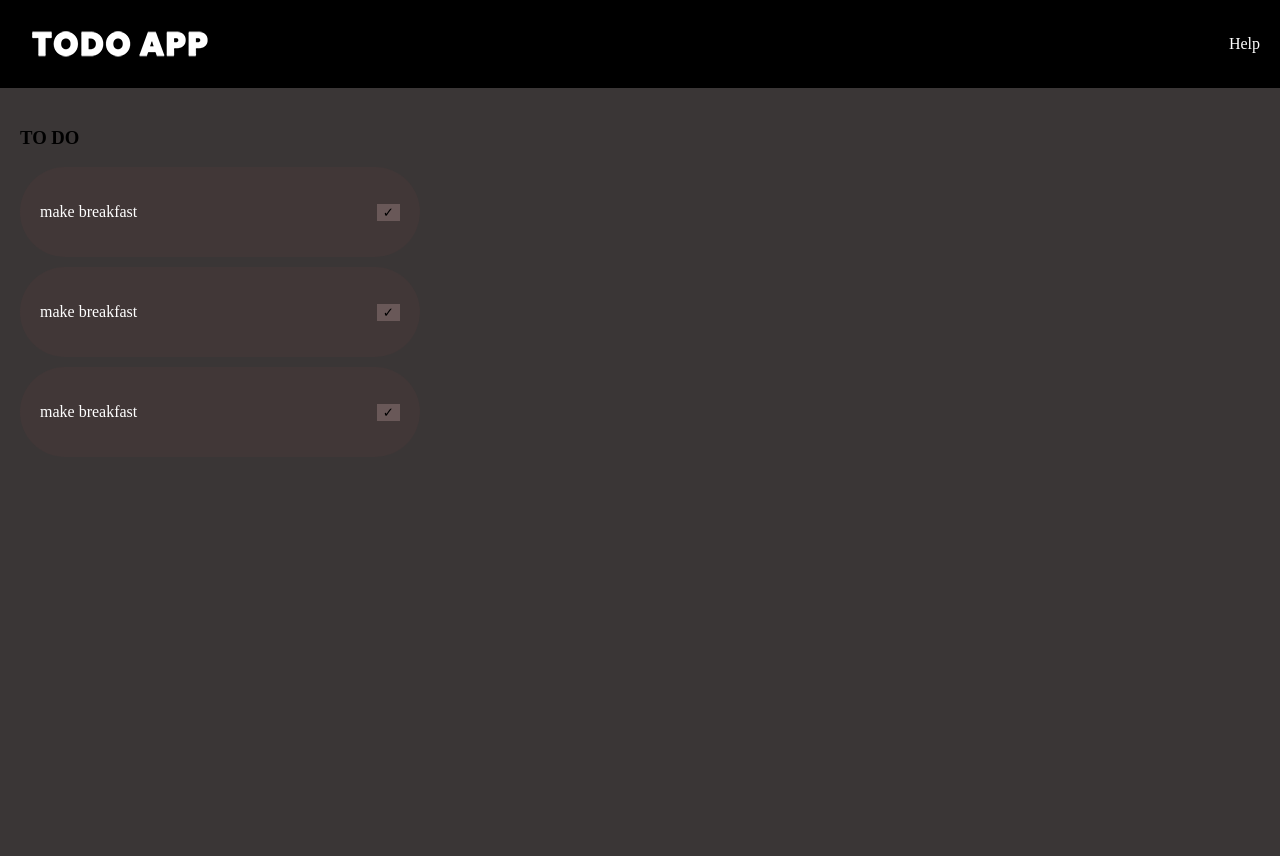
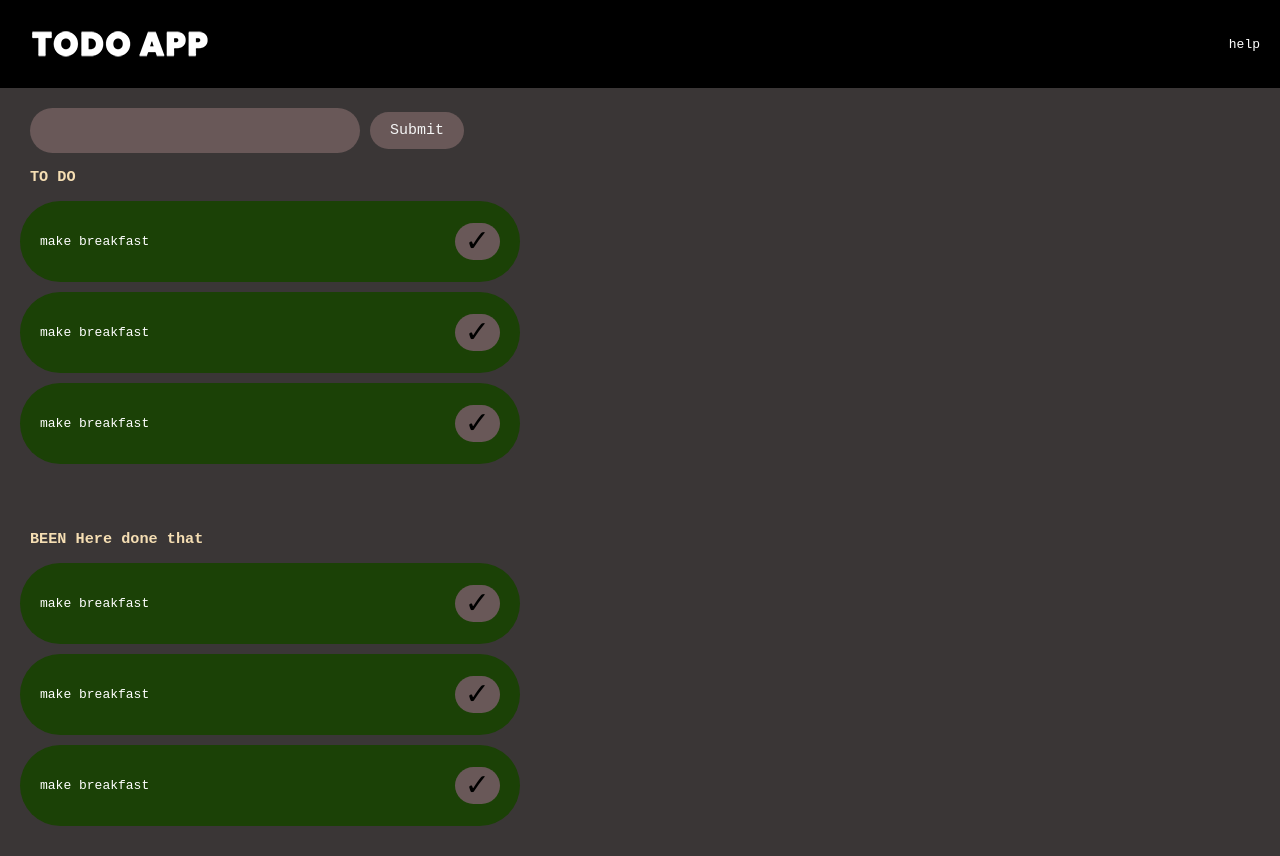
Before and after one commit to renot51/To-do-app, a React (Create React App) app: page / in a window 1280 px wide. Before the commit the page ends 800 px from the top, so only its background shows below. Built offline with nearby package versions, Linux system fonts and the light colour scheme; the HTML template or start-up script is replaced by a standard one.

Commit message:
Layout css,components css

```diff
--- a/src/components/App.js
+++ b/src/components/App.js
@@ -2,12 +2,14 @@ import React from "react";
 import "../css/App.scss";
 import Navigation from "./Navigation";
 import ToDosContainer from "./ToDosContainer";
+import ToDonesContainer from "./ToDonesContainer";
 
 function App() {
   return (
     <div className="app">
       <Navigation></Navigation>
       <ToDosContainer></ToDosContainer>
+      <ToDonesContainer></ToDonesContainer>
     </div>
   ); // returns is the render
 }
--- a/src/components/Navigation.js
+++ b/src/components/Navigation.js
@@ -7,7 +7,7 @@ function Navigation() {
     //its called jsx here!
     <div className="navigation">
       <img src={logo} alt="logo" />
-      <a>Help</a>
+      <a>help</a>
     </div>
   );
 }
--- a/src/components/ToDonesContainer.js
+++ b/src/components/ToDonesContainer.js
@@ -0,0 +1,25 @@
+import React from "react";
+
+function ToDonesContainer() {
+  return (
+    <div className="toDonesContainer">
+      <div className="list">
+        <h3>BEEN Here done that</h3>
+        <div className="item">
+          <p>make breakfast</p>
+          <button>&#10003;</button>
+        </div>
+        <div className="item">
+          <p>make breakfast</p>
+          <button>&#10003;</button>
+        </div>
+        <div className="item">
+          <p>make breakfast</p>
+          <button>&#10003;</button>
+        </div>
+      </div>
+    </div>
+  ); // returns is the render
+}
+
+export default ToDonesContainer;
--- a/src/components/ToDosContainer.js
+++ b/src/components/ToDosContainer.js
@@ -3,7 +3,12 @@ import React from "react";
 function ToDosContainer() {
   return (
     <div className="toDosContainer">
-      <div className="form"></div>
+      <div className="form">
+        <form>
+          <input className="input" type="text" name="toDos"></input>
+          <input className="btn" type="submit" value="Submit" />
+        </form>
+      </div>
       <div className="list">
         <h3>TO DO</h3>
         <div className="item">
--- a/src/css/App.scss
+++ b/src/css/App.scss
@@ -1,6 +1,10 @@
 $bgColor: rgb(58, 54, 54);
 $bgNav: black;
 $bgItem: rgb(105, 88, 88);
+* {
+  font-family: monospace;
+}
+
 body {
   margin: 0;
   background-color: $bgColor;
@@ -14,14 +18,37 @@ body {
     align-items: center;
     padding: 20px;
   }
-  .toDosContainer {
+  .toDosContainer,
+  .toDonesContainer {
     padding: 20px;
 
-    width: 400px;
-
+    width: 500px;
+    .form {
+      .input {
+        width: 300px;
+        border-radius: 50px;
+        color: white;
+        margin: 0 10px;
+        padding: 15px;
+        border: 0;
+        background-color: $bgItem;
+      }
+      .btn {
+        color: whitesmoke;
+        padding: 10px 20px;
+        border: 0;
+        background-color: $bgItem;
+        font-size: 15px;
+        border-radius: 50px;
+      }
+    }
     .list {
+      h3 {
+        margin-left: 10px;
+        color: wheat;
+      }
       .item {
-        background-color: rgb(65, 55, 55);
+        background-color: rgb(27, 65, 6);
         margin: 10px 0;
         display: flex;
         flex-direction: row;
@@ -32,8 +59,11 @@ body {
         border-radius: 50px;
         color: white;
         button {
+          padding: 0 10px;
           border: 0;
           background-color: $bgItem;
+          font-size: 30px;
+          border-radius: 50px;
         }
       }
     }
```
